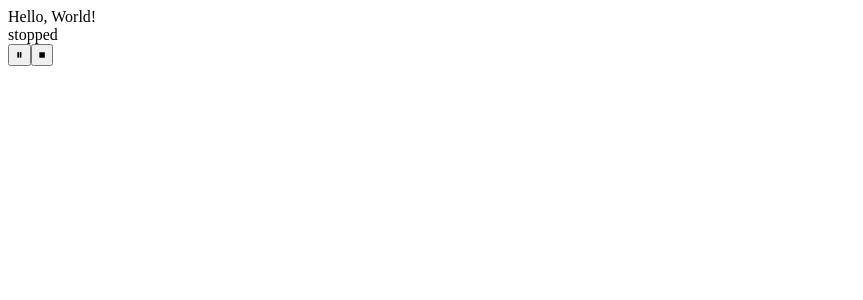
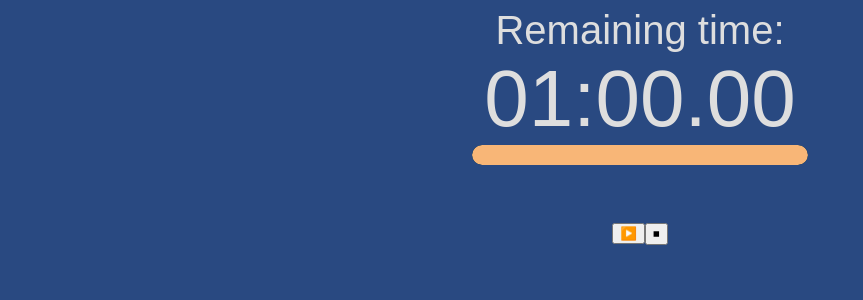
Before and after one commit to Delni/second-to-mob, a React (Vite) app: page / in a window 1280 px wide. Shown: the top 300 px of the page, without its empty margins (0-863 px from the left). Built offline with nearby package versions, Linux system fonts and the light colour scheme.

Commit message:
add style 🎨
Co-authored-by: Oscar Diaz Ribagorda <oscdia@on.sinch.com>

```diff
--- a/src/App.tsx
+++ b/src/App.tsx
@@ -6,8 +6,7 @@ function App() {
 
   return (
     <div className="App">
-      Hello, World!
-      <Timer time={10}/>
+      <Timer time={60}/>
     </div>
   )
 }
--- a/src/components/Timer.scss
+++ b/src/components/Timer.scss
@@ -0,0 +1,32 @@
+$dark-blue: #0b354e;
+$warm-yellow: #f8b677;
+$red: #f14268;
+
+.timer {
+	font-size: 5em;
+	display: flex;
+	flex-flow: column;
+	align-items: center;
+
+	span {
+		font-size: 0.5em;
+	};
+	.progress {
+		height: 20px;
+		background-color: $warm-yellow;
+		border-radius: 20px;
+		transition: width .25s ease, background-color .5s ease;
+
+		&.outtatime {
+			background-color: $red;
+		}
+
+		&-wrapper {
+			background-color: $dark-blue;
+			width: 4.2em;
+			border-radius: 20px;
+			overflow: hidden;
+		}
+	}
+
+}
--- a/src/components/Timer.tsx
+++ b/src/components/Timer.tsx
@@ -1,4 +1,5 @@
 import React, { FunctionComponent, useEffect, useState } from "react";
+import './Timer.scss'
 
 type TimerProps = {
   time: number;
@@ -14,8 +15,15 @@ function isPlaying(t: TimerState): t is Playing {
   return t.tag === "playing";
 }
 
+
+function timerString(seconds: number): string {
+  const minutes = Math.floor(seconds / 60).toFixed(0).padStart(2, '0')
+  const realSeconds = (seconds % 60).toFixed(2).padStart(5, '0')
+  return `${minutes}:${realSeconds}`
+}
+
 export const Timer: FunctionComponent<TimerProps> = ({ time }) => {
-  const STEP: number = 0.01;
+  const STEP: number = 1;
   const [state, nextState] = useState<TimerState>({ tag: "stopped" });
   let interval: number;
 
@@ -36,7 +44,7 @@ export const Timer: FunctionComponent<TimerProps> = ({ time }) => {
             window.clearInterval(interval);
             nextState({ tag: "stopped" });
           }
-        }, 10);
+        }, STEP * 1000);
         return () => window.clearInterval(interval);
       }
     }
@@ -53,16 +61,22 @@ export const Timer: FunctionComponent<TimerProps> = ({ time }) => {
     }
   }
 
-  return <div>
+  const percent = isStopped(state) ? 100 : (state.timeRemaining ?? time) / time * 100
+
+  return <div className="timer">
+    <span>Remaining time:</span>
     {isStopped(state)
-      ? state.tag
-      : `Remaining time: ${state.timeRemaining.toFixed(2)}`}
-    <br></br>
+      ? timerString(time)
+      : timerString(state.timeRemaining)}
+    <div className="progress-wrapper">
+      <div className={"progress" + (percent <= 10 ? ' outtatime' : '') } style={{width: percent + '%'}}></div>
+    </div>
+    <div>
       <button
         id="play-pause"
         onClick={() => playPause(state)}
       >
-      { state.tag === 'playing' ? '▶️' : '⏸' }
+        { state.tag === 'playing' ? '⏸' : '▶️' }
       </button>
       <button
         onClick={() => {
@@ -71,5 +85,7 @@ export const Timer: FunctionComponent<TimerProps> = ({ time }) => {
       >
         ⏹
       </button>
+
+    </div>
   </div>;
 };
--- a/src/index.scss
+++ b/src/index.scss
@@ -0,0 +1,12 @@
+$dark-blue: #0b354e;
+$white: #dedede;
+$warm-yellow: #f8b677;
+$red: #f14268;
+$blue: #294981;
+
+body {
+	background-color: $blue;
+	color: $white;
+	text-align: center;
+	font-family: Arial, Helvetica, sans-serif
+}
```
Also changed, not shown: 1 other file (tests, documents, lock files or other folders). Lines whose indentation alone changed are shown as unchanged.
